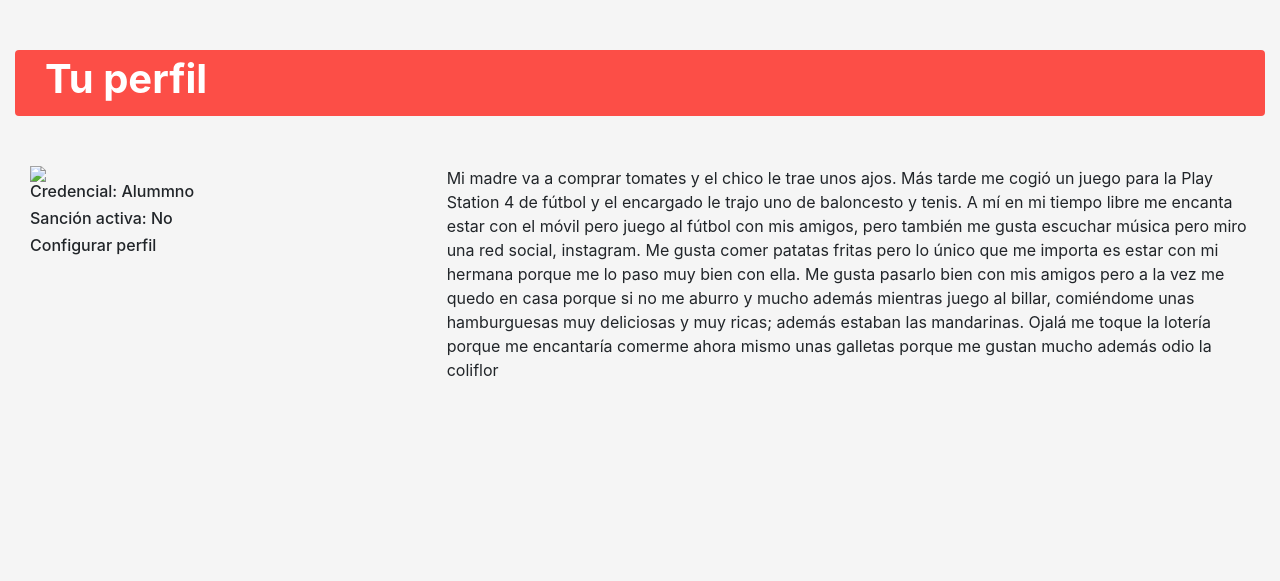
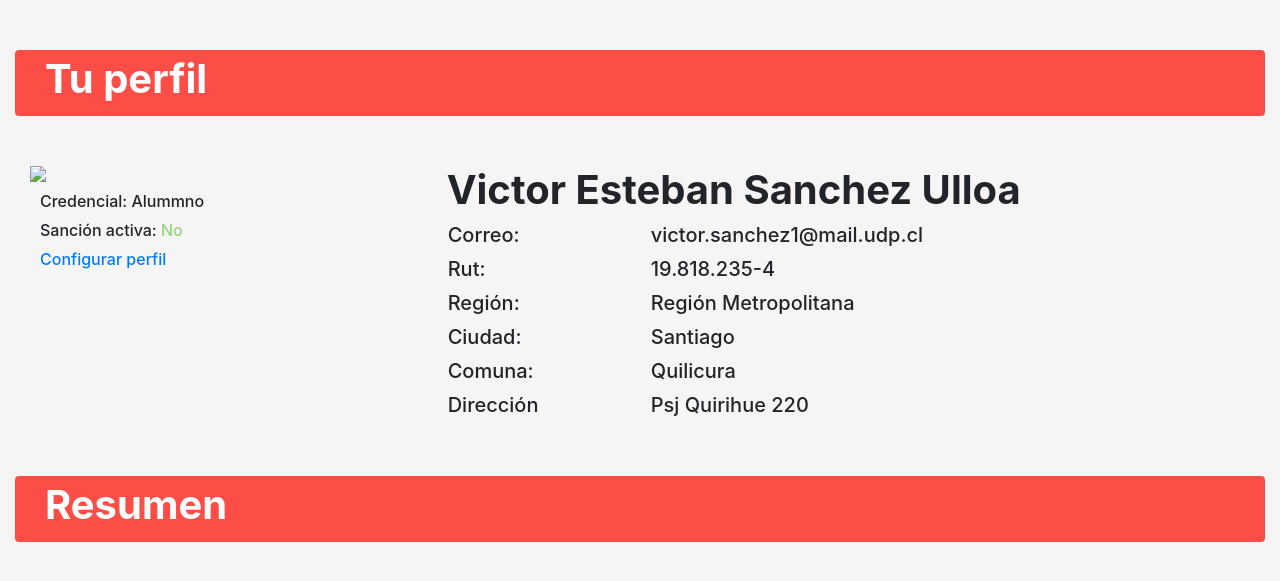
Before and after one commit to PabloMunozP/LabEIT, a Flask app: page /victor/perfil in a window 1280 px wide. Shown: the top 581 px of the page. Run offline with Flask 2, Linux system fonts and the light colour scheme; the visitor is signed in with stand-in values (Sample User, id 1); some libraries are stand-ins or nearby versions.

Commit message:
to pc
sdasdasd

```diff
--- a/app/static/css/victor_css/prueba.css
+++ b/app/static/css/victor_css/prueba.css
@@ -16,3 +16,8 @@ body {
     margin-left: 0px;
     margin-right: 0px;
 }
+
+.profile-subtext{
+    margin-top: 10px;
+    margin-left: 10px;
+}
--- a/app/templates/victor/perfil.html
+++ b/app/templates/victor/perfil.html
@@ -7,7 +7,9 @@
 
 
 <body>
+
     <div class="container-fluid">
+
         <div class="card section-red-card">
             <h1>
                 <b>Tu perfil</b>
@@ -18,29 +20,50 @@
         <div class="row row-profile">
 
 
-            <div class="col-md-4">
+            <div class="col-md-4 justify-content-center">
                 <img src="https://via.placeholder.com/220"/>
-                <h6>Credencial: Alummno</h6>
-                <h6>Sanción activa: No</h6>
-                <h6>Configurar perfil</h6>
+                <h6 class="profile-subtext"> Credencial: Alummno</h6>
+                <h6 class="profile-subtext"> <span>Sanción activa:</span>    <span style="color: #96d37c;">No</span></h6>
+                <h6 class="profile-subtext" style="color: #69adde;"> <a href="#">Configurar perfil</a></h6>
             </div>
 
             <div class="col-md-8">
-                <p>
-                    Mi madre va a comprar tomates y el chico le trae unos ajos. Más tarde me cogió un juego para la Play Station 4 de fútbol y el encargado le trajo uno de baloncesto y tenis.
+                <h1><b> Victor Esteban Sanchez Ulloa </b></h1>
+                <table style="width: 100%;">
+                    <tr>
+                        <td><h5>Correo:</h5></td>
+                        <td><h5>victor.sanchez1@mail.udp.cl</h5></td>
+                    </tr>
+                    <tr>
+                        <td><h5>Rut:</h5></td>
+                        <td><h5>19.818.235-4</h5></td>
+                    </tr>
+                    <tr>
+                        <td><h5>Región:</h5></td>
+                        <td><h5>Región Metropolitana</h5></td>
+                    </tr>
+                    <tr>
+                        <td><h5>Ciudad:</h5></td>
+                        <td><h5>Santiago</h5></td>
+                    </tr>
+                    <tr>
+                        <td><h5>Comuna:</h5></td>
+                        <td><h5>Quilicura</h5></td>
+                    </tr>
+                    <tr>
+                        <td><h5>Dirección</h5></td>
+                        <td><h5>Psj Quirihue 220</h5></td>
+                    </tr>
 
-A mí en mi tiempo libre me encanta estar con el móvil pero juego al fútbol con mis amigos, pero también me gusta escuchar música pero miro una red social, instagram.
-
-Me gusta comer patatas fritas pero lo único que me importa es estar con mi hermana porque me lo paso muy bien con ella.
-
-Me gusta pasarlo bien con mis amigos pero a la vez me quedo en casa porque si no me aburro y mucho además mientras juego al billar, comiéndome unas hamburguesas muy deliciosas y muy ricas; además estaban las mandarinas.
-
-Ojalá me toque la lotería porque me encantaría comerme ahora mismo unas galletas porque me gustan mucho además odio la coliflor
-                </p>
+                </table>
 
             </div>
+        </div>
 
-
+        <div class="card section-red-card">
+            <h1>
+                <b>Resumen</b>
+            </h1>
         </div>
 
 
```
